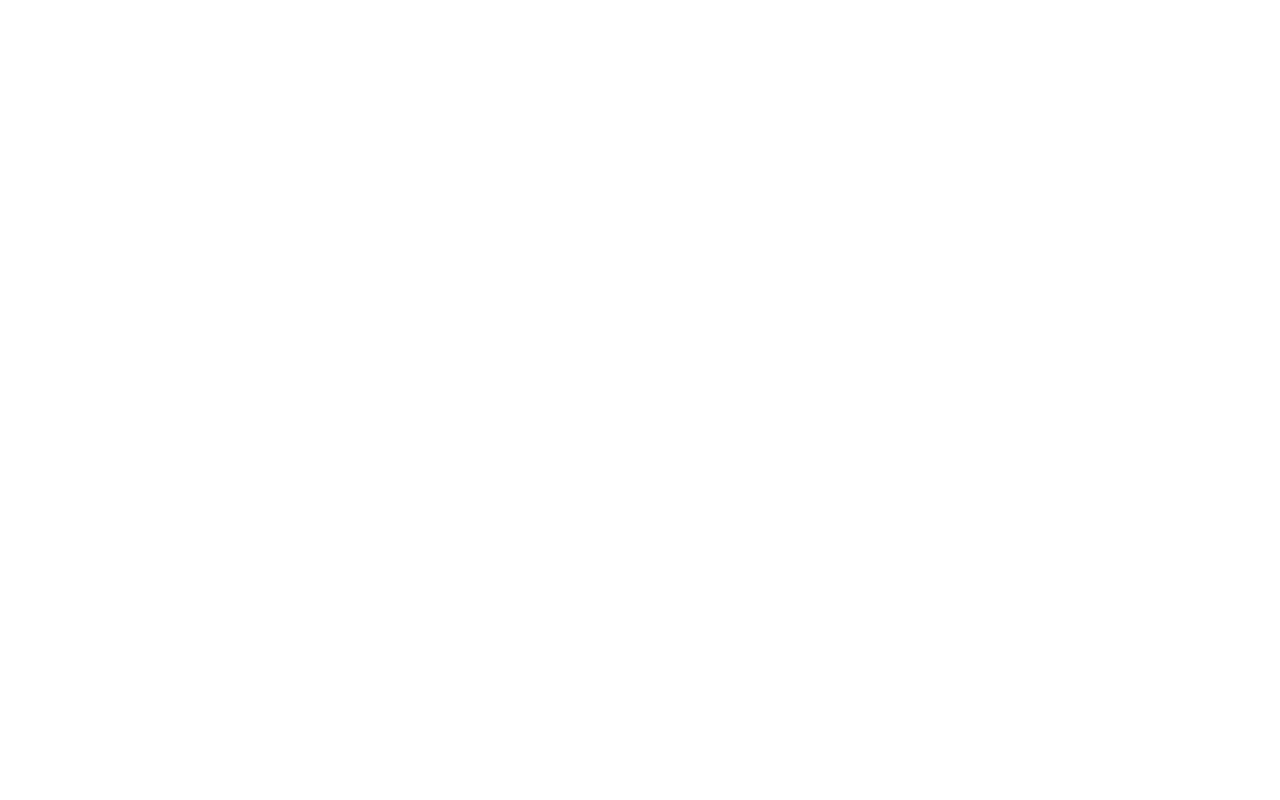
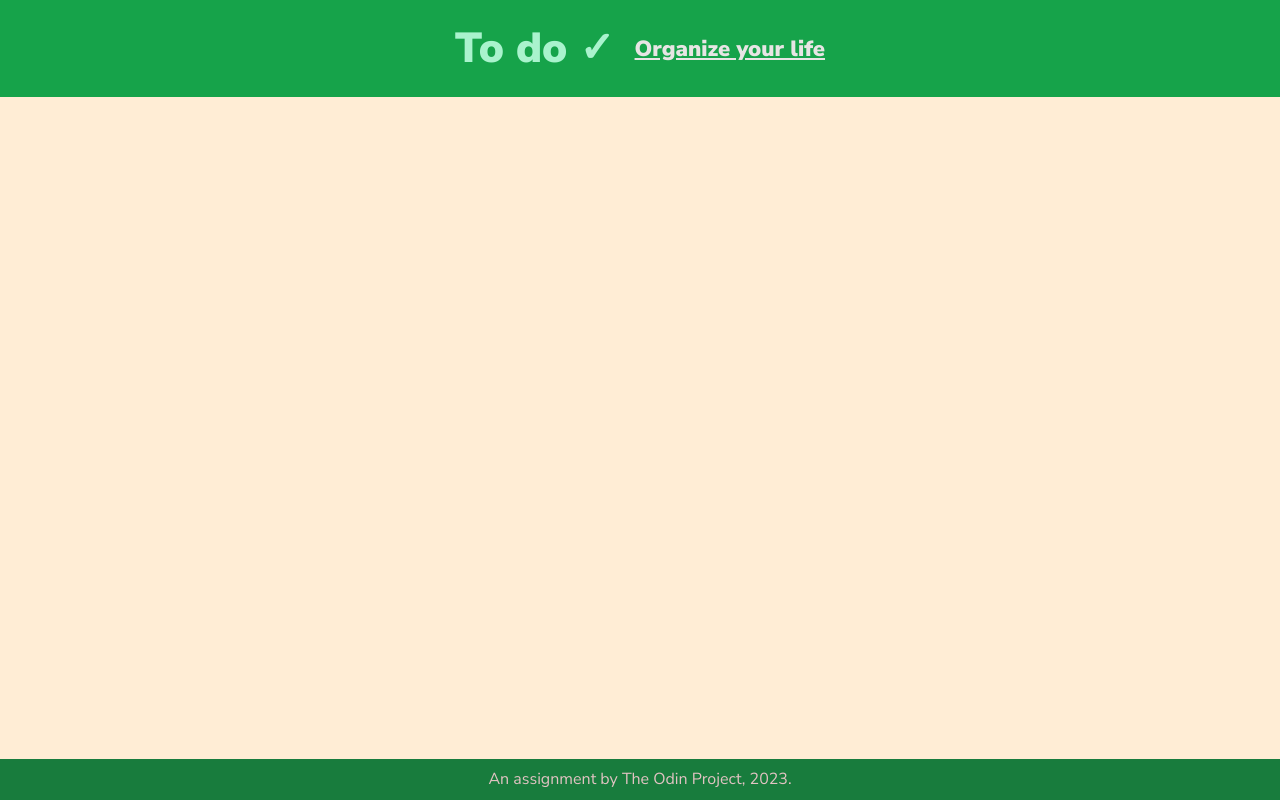
Before and after one commit to rmnkmr17/todo-list, a website built with webpack: page dist/index.html in a window 1280 px wide. Built offline with Linux system fonts and the light colour scheme.

Commit message:
Setting up HTML and CSS

```diff
--- a/package.json
+++ b/package.json
@@ -18,6 +18,8 @@
   },
   "homepage": "https://github.com/rmnkmr17/todo-list#readme",
   "devDependencies": {
+    "css-loader": "^6.7.3",
+    "style-loader": "^3.3.2",
     "webpack": "^5.81.0",
     "webpack-cli": "^5.0.2"
   }
--- a/src/index.js
+++ b/src/index.js
@@ -1,8 +1,5 @@
-class toDo {
-  constructor(title, description, dueDate, priority) {
-    this.title = title;
-    this.description = description;
-    this.dueDate = dueDate;
-    this.priority = priority;
-  }
-}
+import "./style.css";
+
+const todoFactory = (title, description, dueDate, priority) => {
+  return { title, description, dueDate, priority };
+};
--- /dev/null
+++ b/src/style.css
@@ -0,0 +1,59 @@
+@import url("https://fonts.googleapis.com/css2?family=Nunito+Sans:wght@400;600;900&display=swap");
+
+* {
+  padding: 0;
+  margin: 0;
+  box-sizing: border-box;
+}
+
+body {
+  background-color: #ffedd5;
+  font-family: "Nunito Sans", sans-serif;
+  display: grid;
+  grid-template-columns: 1fr;
+  grid-template-rows: 1fr 8fr 0.5fr;
+  height: 100vh;
+}
+
+header {
+  display: flex;
+  align-items: center;
+  justify-content: center;
+  background-color: #16a34a;
+  padding: 20px 40px 20px 40px;
+  color: #d1fae5;
+}
+
+#title {
+  color: #a9f3cd;
+  user-select: none;
+  font-size: 42px;
+}
+
+#subtitle {
+  margin-left: 20px;
+  color: #e7e5e4;
+  font-size: 22px;
+  text-decoration: underline;
+  user-select: none;
+}
+
+main {
+  display: grid;
+  grid-template-columns: 250px auto;
+}
+
+.sidebar {
+}
+
+.tasks {
+}
+
+footer {
+  display: flex;
+  align-items: center;
+  justify-content: center;
+  background-color: #187c3d;
+  color: #e2c3c3;
+  user-select: none;
+}
--- a/webpack.config.js
+++ b/webpack.config.js
@@ -6,4 +6,12 @@ module.exports = {
     filename: "main.js",
     path: path.resolve(__dirname, "dist"),
   },
+  module: {
+    rules: [
+      {
+        test: /\.css$/i,
+        use: ["style-loader", "css-loader"],
+      },
+    ],
+  },
 };
```
Also changed, not shown: dist/index.html, dist/main.js, 1 other file.
